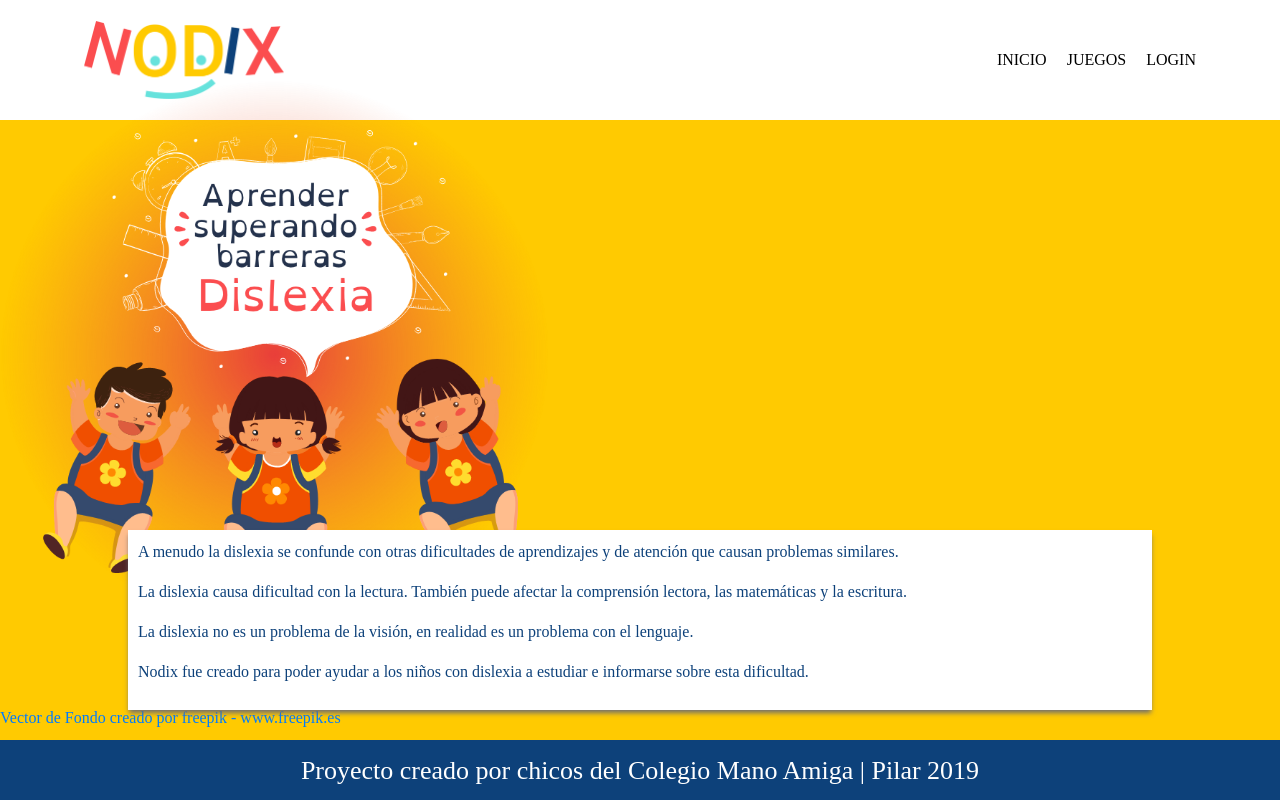
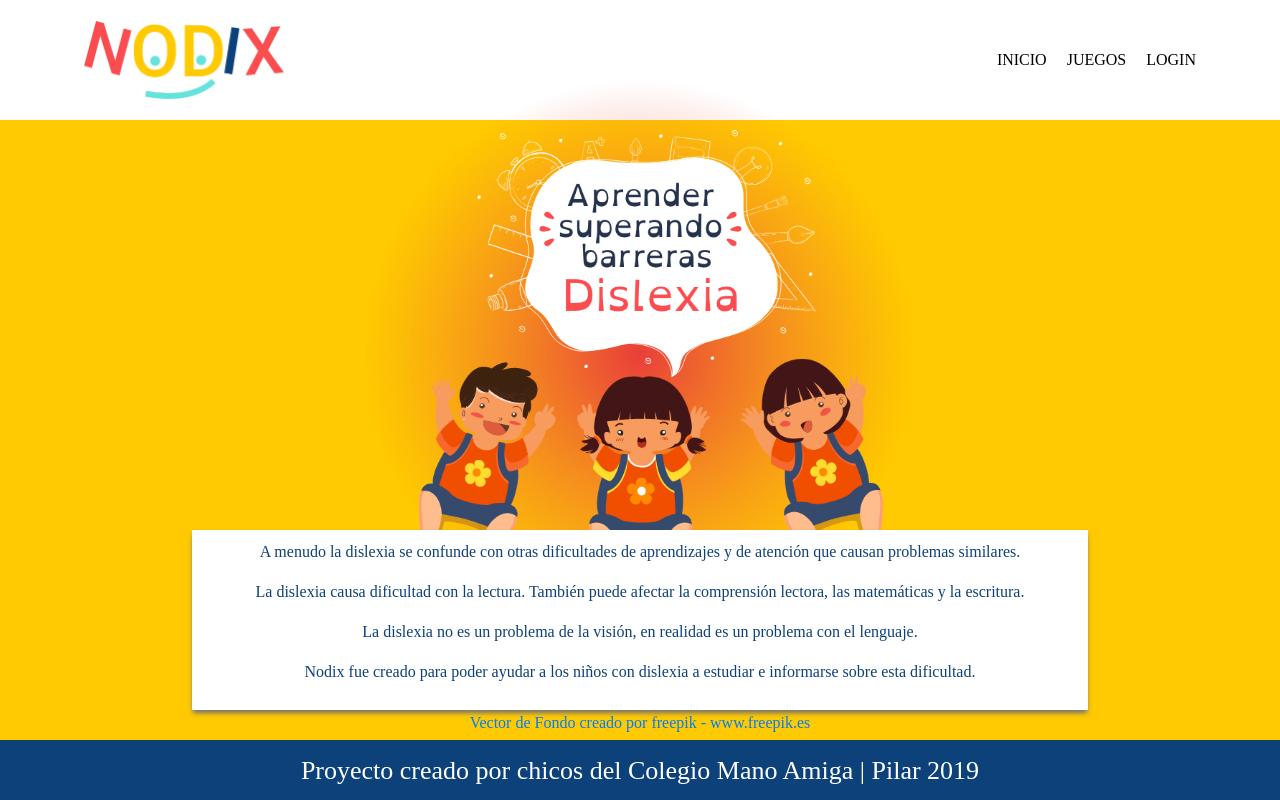
Before and after one commit to Devs4good/ludocandys, a React (Create React App) app: page / in a window 1280 px wide. Built offline with nearby package versions, Linux system fonts and the light colour scheme; a web font is replaced by a local one; what speak-tts would draw is missing.

Commit message:
home final

```diff
--- a/src/components/CustomNavBar/styles.css
+++ b/src/components/CustomNavBar/styles.css
@@ -18,24 +18,27 @@
 }
 
 .navbarContainer button {
-  background: none!important;
+  background: none !important;
   border: none;
   margin-right: 20px;
-  padding: 0!important;
+  padding: 0 !important;
   text-decoration: none;
   cursor: pointer;
   outline: none;
 }
 
-.navbarContainer button::before, button::after {
+.navbarContainer button::before,
+button::after {
   outline: none;
 }
 
-.navbarContainer button:hover, button:focus, button:active {
+.navbarContainer button:hover,
+button:focus,
+button:active {
   -webkit-box-sizing: content-box !important;
   -moz-box-sizing: content-box !important;
   box-sizing: content-box !important;
   text-decoration: none;
-  color: #FB4D4F;
-  outline:0 !important;
+  color: #fb4d4f;
+  outline: 0 !important;
 }
--- a/src/screens/Menu/index.jsx
+++ b/src/screens/Menu/index.jsx
@@ -9,7 +9,7 @@ function Menu() {
       <div className="image-container">
         <img src={ImagenFondo} alt="" />
       </div>
-      <div>
+      <div className="link">
         <a href="https://www.freepik.es/fotos-vectores-gratis/fondo">
           Vector de Fondo creado por freepik - www.freepik.es
         </a>
--- a/src/screens/Menu/styles.css
+++ b/src/screens/Menu/styles.css
@@ -1,10 +1,18 @@
 .body-container a {
-  position: fixed;
-  bottom: 70px;
+}
+.body-container {
+  display: flex;
+  flex-direction: column;
+  justify-content: center;
+  align-items: center;
 }
 .image-container {
   background-color: #ffca01;
   height: calc(100vh - 180px);
+  width: 100%;
+  display: flex;
+  flex-direction: column;
+  align-items: center;
 }
 
 .image-container img {
@@ -29,10 +37,11 @@
   position: absolute;
   background-color: white;
   padding: 10px;
-  width: 80%;
+  width: 70%;
   z-index: 10;
-  left: 10%;
+  left: 15%;
   bottom: 90px;
+  text-align: center;
   -webkit-box-shadow: 0px 4px 5px -1px rgba(112, 110, 112, 1);
   -moz-box-shadow: 0px 4px 5px -1px rgba(112, 110, 112, 1);
   box-shadow: 0px 4px 5px -1px rgba(112, 110, 112, 1);
@@ -43,3 +52,8 @@
   letter-spacing: 0;
   color: #0d417a;
 }
+
+.link {
+  position: absolute;
+  bottom: 65px;
+}
```
